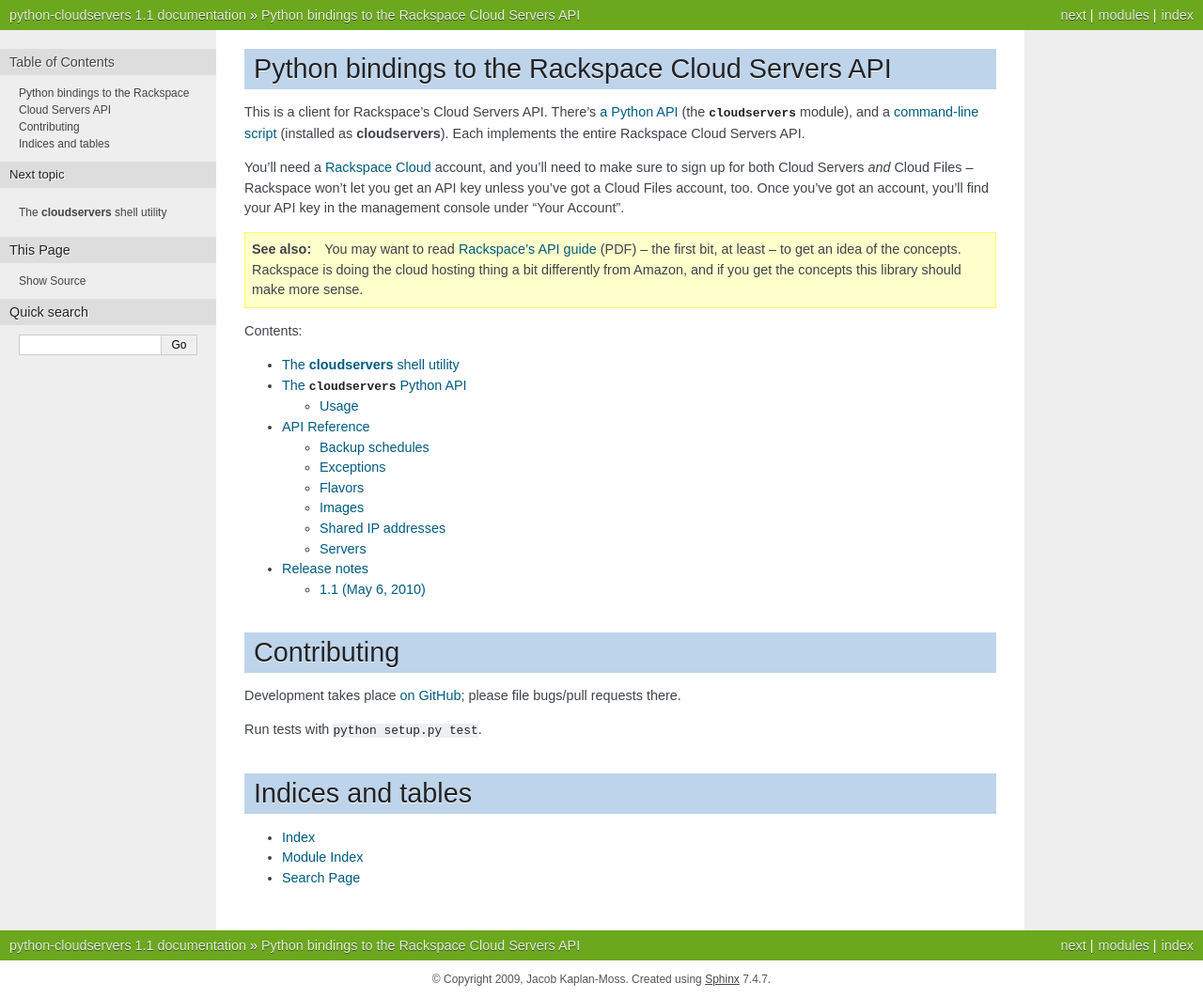
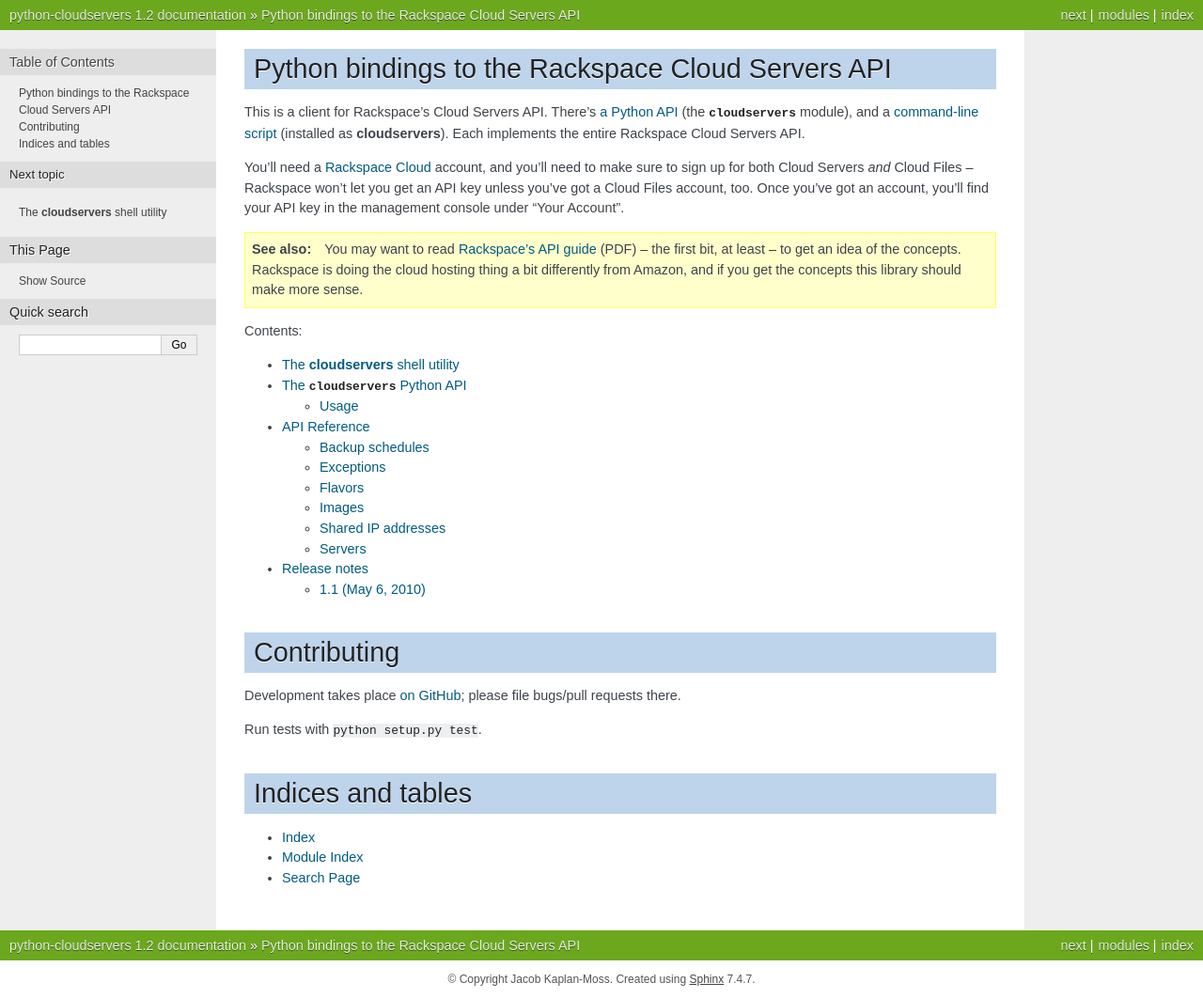
Before and after one commit to jacobian/openstack.compute, a Sphinx documentation site: the page built from docs/index.rst, in a window 1280 px wide. Shown: the whole page at 94% size. Built offline with Sphinx 7.4.7, drawn with Linux system fonts in a browser that asks for light colours.

Commit message:
Bumped version to 1.2.

```diff
--- a/cloudservers/__init__.py
+++ b/cloudservers/__init__.py
@@ -1,4 +1,4 @@
-__version__ = '1.1'
+__version__ = '1.2'
 
 from cloudservers.backup_schedules import (BackupSchedule, BackupScheduleManager,
         BACKUP_WEEKLY_DISABLED, BACKUP_WEEKLY_SUNDAY, BACKUP_WEEKLY_MONDAY,
--- a/docs/conf.py
+++ b/docs/conf.py
@@ -38,16 +38,16 @@
 
 # General information about the project.
 project = u'python-cloudservers'
-copyright = u'2009, Jacob Kaplan-Moss'
+copyright = u'Jacob Kaplan-Moss'
 
 # The version info for the project you're documenting, acts as replacement for
 # |version| and |release|, also used in various other places throughout the
 # built documents.
 #
 # The short X.Y version.
-version = '1.1'
+version = '1.2'
 # The full version, including alpha/beta/rc tags.
-release = '1.1'
+release = '1.2'
 
 # The language for content autogenerated by Sphinx. Refer to documentation
 # for a list of supported languages.
--- a/setup.py
+++ b/setup.py
@@ -11,7 +11,7 @@
 
 setup(
     name = "python-cloudservers",
-    version = "1.1",
+    version = "1.2",
     description = "Client library for Rackspace's Cloud Servers API",
     long_description = read('README.rst'),
     url = 'http://packages.python.org/python-cloudservers',
```
